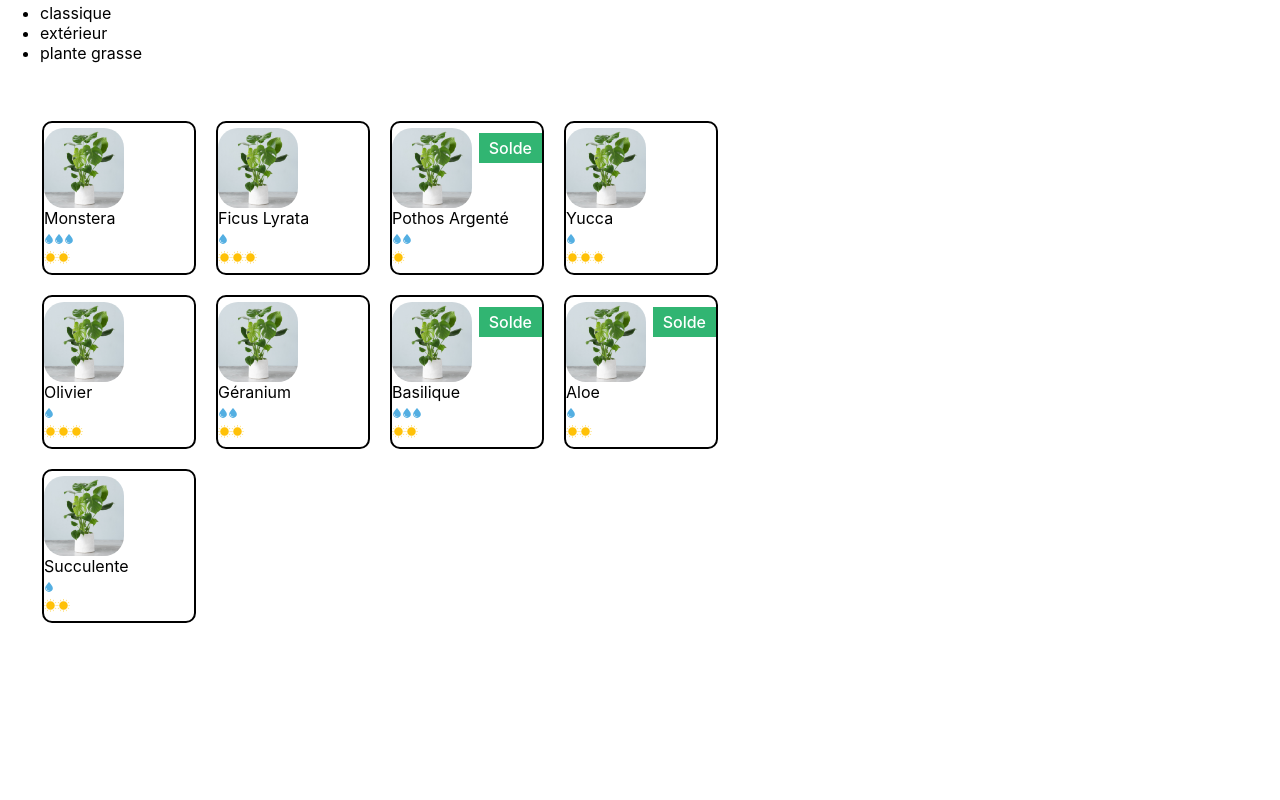
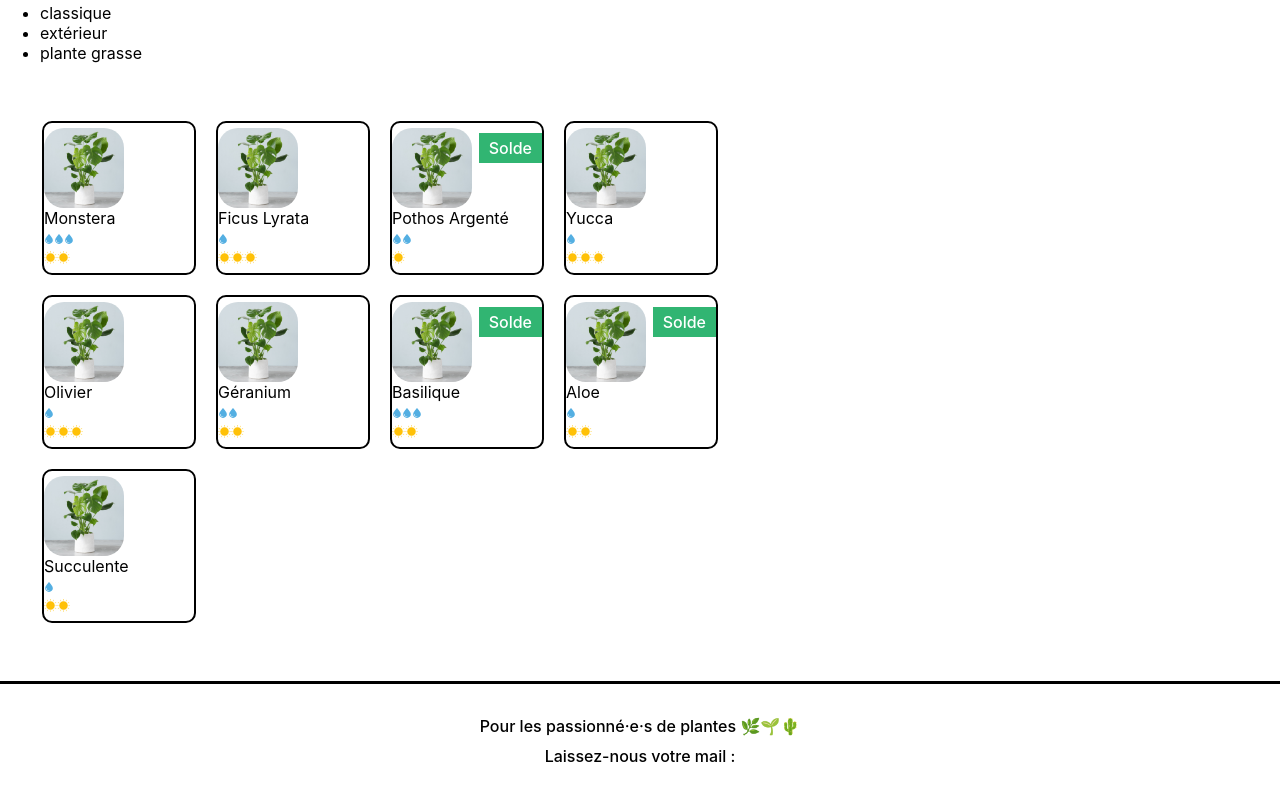
Before and after one commit to Abdalodj/work-with-react-1, a React (Create React App) app: page / in a window 1280 px wide. Shown: the part 407-1207 px from the top of the page. Before the commit the page ends 1088 px from the top, so only its background shows below. Built offline with nearby package versions, Linux system fonts and the light colour scheme.

Commit message:
Lesson P2C5

```diff
--- a/src/components/App.js
+++ b/src/components/App.js
@@ -2,6 +2,7 @@
 import logo from '../assets/logo.png'
 import Cart from './Cart';
 import ShoppingList from "./ShoppingList";
+import Footer from "./Footer";
 
 function App() {
     return (
@@ -12,6 +13,7 @@
             </Banner>
             <Cart/>
             <ShoppingList/>
+            <Footer />
         </div>);
 }
 
--- a/src/components/Banner.js
+++ b/src/components/Banner.js
@@ -1,7 +1,5 @@
 import '../styles/Banner.css'
-import logo from "../assets/logo.png";
 
-const title = "La maison de la jungle";
 const Banner = ({children}) => <div className='lmj-banner'>{children}</div>;
 
 export default Banner;
--- /dev/null
+++ b/src/components/Footer.js
@@ -0,0 +1,17 @@
+import { useState } from 'react'
+import '../styles/Footer.css'
+
+function Footer() {
+    const [inputValue, setInputValue] = useState('')
+
+    return (
+        <footer className='lmj-footer'>
+            <div className='lmj-footer-elem'>
+                Pour les passionné·e·s de plantes 🌿🌱🌵
+            </div>
+            <div className='lmj-footer-elem'>Laissez-nous votre mail :</div>
+        </footer>
+    )
+}
+
+export default Footer
--- a/src/components/PlantItem.js
+++ b/src/components/PlantItem.js
@@ -1,11 +1,13 @@
 import CareScale from "./CareScale";
 import "../styles/PlantItem.css";
 
-
+function handleClick(e) {
+    console.log('✨ Ceci est mon event :', e)
+}
 
 export function PlantItem({name, cover, id, light, water, isSpecialOffer}) {
     return (
-        <li className='lmj-plant-item' key={id}>
+        <li className='lmj-plant-item' key={id} onClick={handleClick}>
             <img src={cover} alt={`${name} cover`} className="lmj-plant-item-cover"/>
             {name}
             {
--- /dev/null
+++ b/src/styles/Footer.css
@@ -0,0 +1,14 @@
+.lmj-footer {
+    color: black;
+    padding: 32px;
+    border-top: solid 3px black;
+    display: flex;
+    justify-content: flex-start;
+    flex-direction: column;
+    align-items: center;
+    font-weight: 500;
+}
+
+.lmj-footer-elem {
+    margin-bottom: 10px;
+}
```
